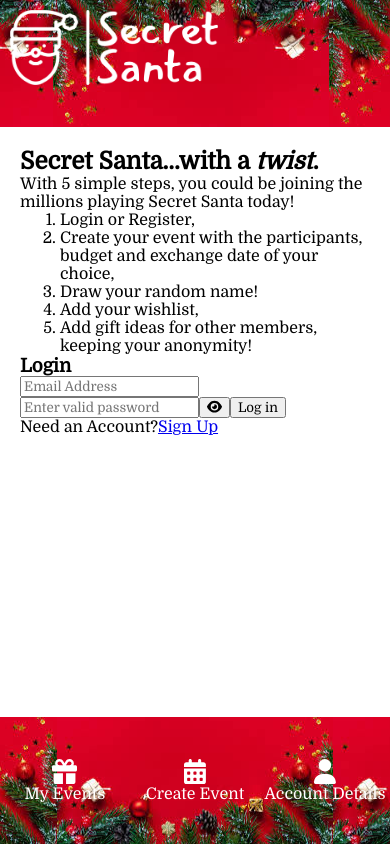
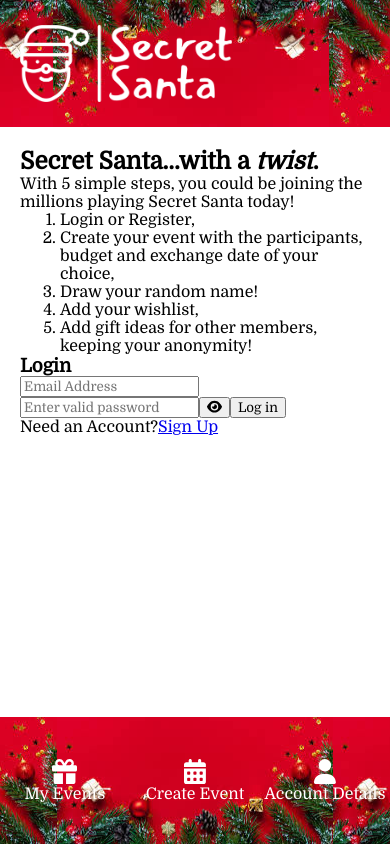
Before and after one commit to SuzBarnes/secret-santa, a React (Create React App) app: page / in a window 390 px wide. Built offline with nearby package versions, Linux system fonts and the light colour scheme.

Commit message:
styled logo to be responsive

```diff
--- a/src/styles/navbartop.scss
+++ b/src/styles/navbartop.scss
@@ -4,9 +4,11 @@
   background-position: center;
   .navbar-logo-container {
     display: inline-block;
-    margin: 10px;
+    margin: 0px 10px;
+    padding: 25px 10px;
+    height: 100%;
     .ss-logo {
-      height: 75px;
+      height: 100%;
       margin: auto;
     }
   }
```
